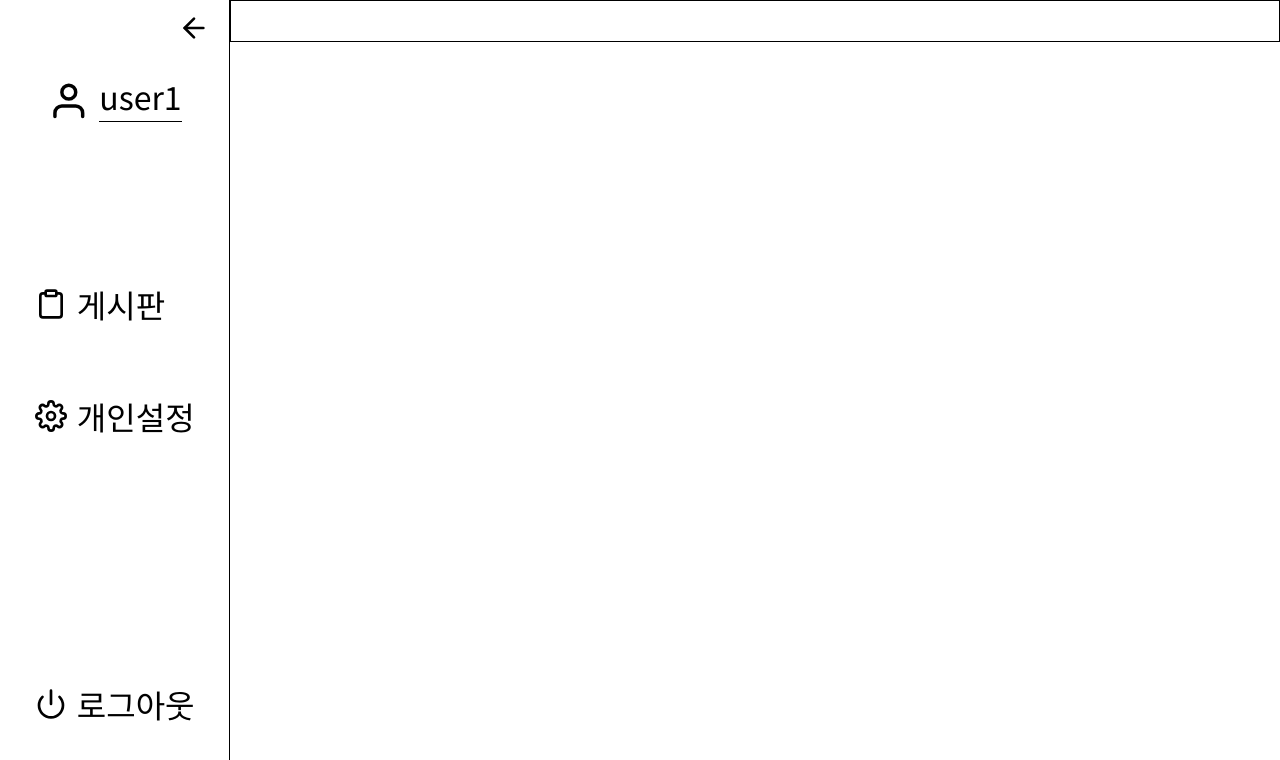
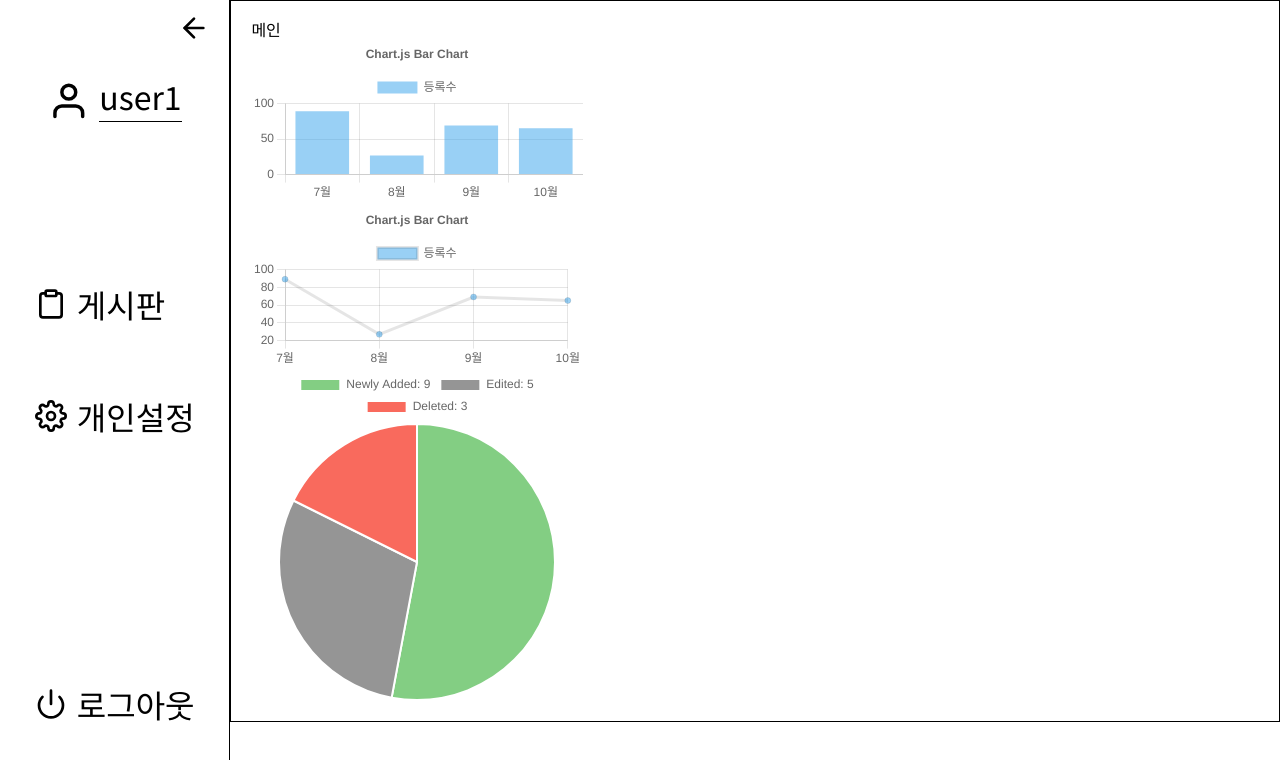
Before and after one commit to cratuss/pre-onboarding-winningi-leedongho, a React (Vite) app: page / in a window 1280 px wide. Shown: the top 760 px of the page. Built offline with nearby package versions, Linux system fonts and the light colour scheme.

Commit message:
[Add] 차트 작성

```diff
--- a/index.html
+++ b/index.html
@@ -6,7 +6,7 @@
     <link rel="preconnect" href="https://fonts.googleapis.com" />
     <link rel="preconnect" href="https://fonts.gstatic.com" crossorigin />
     <link href="https://fonts.googleapis.com/css2?family=Noto+Sans+KR&display=Pacifico&display=swap" rel="stylesheet" />
-    <title>lululab</title>
+    <title>winningi</title>
   </head>
   <body>
     <div id="root"></div>
--- a/package.json
+++ b/package.json
@@ -11,9 +11,12 @@
   "dependencies": {
     "axios": "^1.1.3",
     "bootstrap": "^5.2.2",
+    "chart.js": "^3.9.1",
+    "faker": "^6.6.6",
     "prettier": "^2.7.1",
     "react": "^18.2.0",
     "react-bootstrap": "^2.5.0",
+    "react-chartjs-2": "^4.3.1",
     "react-dom": "^18.2.0",
     "react-icons": "^4.6.0",
     "react-router-dom": "^6.4.2",
@@ -21,9 +24,11 @@
     "styled-reset": "^4.4.2"
   },
   "devDependencies": {
+    "@faker-js/faker": "^7.6.0",
     "@types/react": "^18.0.17",
     "@types/react-dom": "^18.0.6",
     "@vitejs/plugin-react": "^2.1.0",
+    "Faker": "^0.7.2",
     "vite": "^3.1.0"
   }
 }
--- /dev/null
+++ b/src/components/Main/ChartArea.jsx
@@ -0,0 +1,99 @@
+import styled from 'styled-components';
+import { Chart as ChartJS, CategoryScale, LinearScale, BarElement, LineElement, ArcElement, Title, Tooltip, Legend, PointElement } from 'chart.js';
+import { Bar, Line, Doughnut, Pie } from 'react-chartjs-2';
+import { faker } from '@faker-js/faker';
+
+ChartJS.register(CategoryScale, LinearScale, BarElement, LineElement, ArcElement, Title, Tooltip, Legend, PointElement);
+
+const options = {
+  responsive: true,
+  plugins: {
+    title: {
+      display: true,
+      text: 'Chart.js Bar Chart',
+    },
+  },
+};
+
+const options2 = {
+  legend: { display: true, position: 'right' },
+
+  datalabels: {
+    display: true,
+    color: 'white',
+  },
+  tooltips: {
+    backgroundColor: '#5a6e7f',
+  },
+};
+
+const labels = ['7월', '8월', '9월', '10월'];
+
+const data = {
+  labels,
+  datasets: [
+    {
+      label: '등록수',
+      data: labels.map(() => faker.datatype.number({ min: 0, max: 100 })),
+      backgroundColor: 'rgba(53, 162, 235, 0.5)',
+    },
+  ],
+};
+
+let data1 = [9, 5, 3];
+let labels1 = ['Newly Added', 'Edited', 'Deleted'];
+
+let customLabels = labels1.map((label, index) => `${label}: ${data1[index]}`);
+
+const chartdata = {
+  labels: customLabels,
+  datasets: [
+    {
+      label: 'Markets Monitored',
+      backgroundColor: ['#83ce83', '#959595', '#f96a5d', '#00A6B4', '#6800B4'],
+      data: data1,
+    },
+  ],
+};
+
+// export const data2 = {
+//   labels: customLabels,
+//   datasets: [
+//     {
+//       label: 'markets',
+//       data: dataValue,
+//       backgroundColor: ['rgba(255, 99, 132, 0.2)', 'rgba(54, 162, 235, 0.2)', 'rgba(255, 206, 86, 0.2)', 'rgba(75, 192, 192, 0.2)', 'rgba(153, 102, 255, 0.2)', 'rgba(255, 159, 64, 0.2)'],
+//       borderColor: ['rgba(255, 99, 132, 1)', 'rgba(54, 162, 235, 1)', 'rgba(255, 206, 86, 1)', 'rgba(75, 192, 192, 1)', 'rgba(153, 102, 255, 1)', 'rgba(255, 159, 64, 1)'],
+//       borderWidth: 1,
+//     },
+//   ],
+// };
+
+const ChartArea = () => {
+  return (
+    <ChartBlock>
+      <Bar options={options} data={data} />
+      <Line options={options} data={data} />
+      <Pie
+        options={{
+          title: {
+            display: true,
+            text: 'Topicwise Distribution',
+            fontSize: 20,
+          },
+          legend: {
+            display: true,
+            position: 'right',
+          },
+        }}
+        data={chartdata}
+      />
+    </ChartBlock>
+  );
+};
+
+const ChartBlock = styled.div`
+  width: 33%;
+`;
+
+export default ChartArea;
--- a/src/components/Main/Header.jsx
+++ b/src/components/Main/Header.jsx
@@ -1,9 +1,15 @@
 import styled from 'styled-components';
+
+const Header = () => {
+  return (
+    <HeaderBlock>
+      <div>
+        <p>메인</p>
+      </div>
+    </HeaderBlock>
+  );
+};
 
 const HeaderBlock = styled.div``;
 
-const Header = () => {
-  return <HeaderBlock></HeaderBlock>;
-};
-
 export default Header;
--- a/src/pages/Board.jsx
+++ b/src/pages/Board.jsx
@@ -1,7 +1,7 @@
 import styled from 'styled-components';
 
 const Board = () => {
-  return <BoardBlock>board</BoardBlock>;
+  return <BoardBlock></BoardBlock>;
 };
 
 const BoardBlock = styled.div``;
--- a/src/pages/Main.jsx
+++ b/src/pages/Main.jsx
@@ -1,7 +1,16 @@
 import styled from 'styled-components';
+import Header from '../components/Main/Header';
+import ChartArea from '../components/Main/ChartArea';
+import Footer from '../components/Main/Footer';
 
 const Main = () => {
-  return <MainBlock></MainBlock>;
+  return (
+    <MainBlock>
+      <Header />
+      <ChartArea />
+      <Footer />
+    </MainBlock>
+  );
 };
 
 const MainBlock = styled.div`
```
Also changed, not shown: src/components/Main/Chart.jsx (deleted, +0 -9 lines), 1 other file (tests, documents, lock files or other folders).
